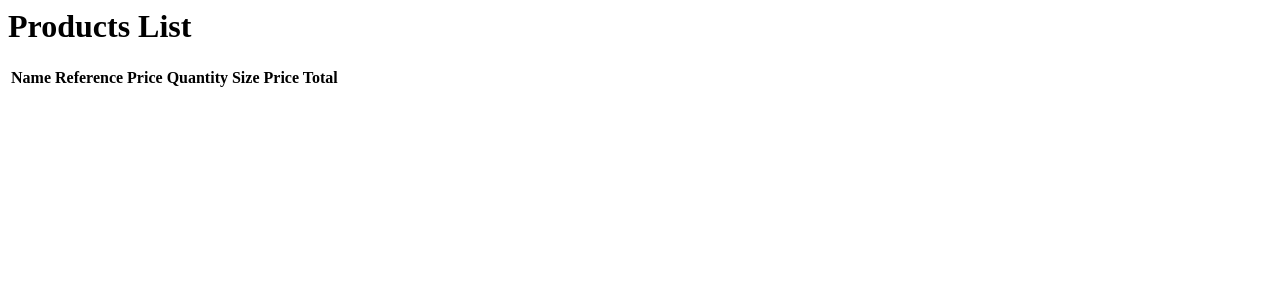
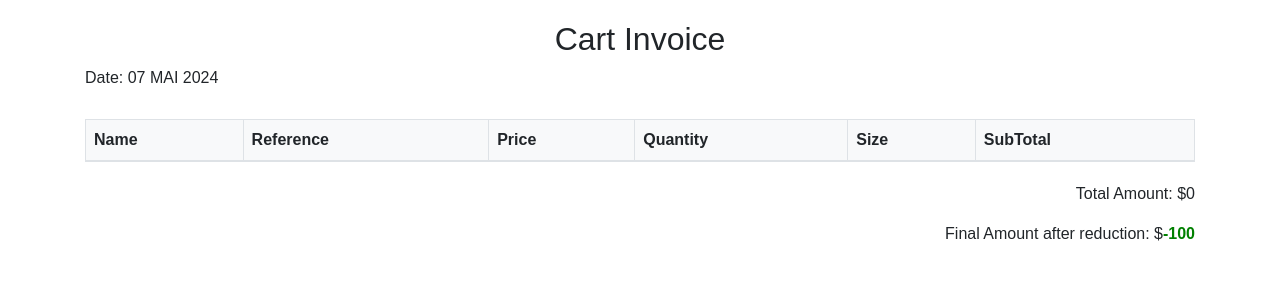
Before and after one commit to elyes2dev/symfonypidev, a Symfony app: template templates/cart/print.html.twig in a window 1280 px wide. Shown: the top 300 px of the page. Run offline with Twig, Linux system fonts and the light colour scheme; the template is opened without the code that fills it, so the values that code supplies are empty; some libraries are stand-ins or nearby versions.

Commit message:
finalll push

```diff
--- a/src/Controller/ProductController.php
+++ b/src/Controller/ProductController.php
@@ -14,7 +14,6 @@ use Symfony\Component\Routing\Annotation\Route;
 use Symfony\Component\HttpFoundation\File\Exception\FileException;
 use Symfony\Component\HttpFoundation\File\UploadedFile;
 use Symfony\Component\Validator\Constraints\File;
-use MercurySeries\FlashyBundle\FlashyNotifier;
 use Joli\JoliNotif\Notification;
 use Joli\JoliNotif\NotifierFactory;
 
@@ -36,12 +35,11 @@ class ProductController extends AbstractController
 
 
     #[Route('/new', name: 'app_product_new', methods: ['GET', 'POST'])]
-    public function new(Request $request, EntityManagerInterface $entityManager,FlashyNotifier $flashy): Response
+    public function new(Request $request, EntityManagerInterface $entityManager): Response
     {
         $product = new Product();
         $form = $this->createForm(ProductType::class, $product);
         $form->handleRequest($request);
-        $flashy->success('Event created!', 'http://your-awesome-link.com');
 
 
         if ($form->isSubmitted() && $form->isValid()) {
@@ -103,6 +101,7 @@ class ProductController extends AbstractController
         if ($form->isSubmitted() && $form->isValid()) {
             $entityManager->flush();
 
+
             return $this->redirectToRoute('app_product_index', [], Response::HTTP_SEE_OTHER);
         }
 
--- a/templates/cart/print.html.twig
+++ b/templates/cart/print.html.twig
@@ -1,21 +1,79 @@
-{% block content %}
+
+<!DOCTYPE html>
+<html lang="en">
+<head>
+    <meta charset="UTF-8">
+    <meta name="viewport" content="width=device-width, initial-scale=1.0">
+    <title>Cart Invoice</title>
+    <!-- Bootstrap CSS -->
+    <link href="https://stackpath.bootstrapcdn.com/bootstrap/4.5.2/css/bootstrap.min.css" rel="stylesheet">
+    <style>
+        body {
+            font-family: Arial, sans-serif;
+        }
+        .container {
+            margin: 20px auto;
+        }
+        .invoice-header h1 {
+            font-size: 32px;
+        }
+        .invoice-logo {
+            text-align: center;
+            margin-bottom: 20px;
+        }
+        .invoice-info p {
+            margin: 5px 0;
+        }
+        .invoice-table {
+            width: 100%;
+            border-collapse: collapse;
+        }
+        .invoice-table th, .invoice-table td {
+            border: 1px solid #dee2e6;
+            padding: 8px;
+        }
+        .invoice-table th {
+            background-color: #f8f9fa;
+        }
+        /* Alternate row colors */
+        .invoice-table tbody tr:nth-child(even) {
+            background-color: #f2f2f2;
+        }
+        .invoice-total {
+            margin-top: 20px;
+            text-align: right;
+        }
+        /* Color for total amount after reduction */
+        .final-amount {
+            color: green;
+            font-weight: bold;
+        }
+    </style>
+</head>
+<body>
     <div class="container">
-        <h1 class="my-4">Products List</h1>
-        <div class="row">
-            <div class="col">
-                <table class="table table-striped">
+        <div class="invoice-header text-center">
+            <h1>Cart Invoice</h1>
+        </div>
+
+        <div class="invoice-info">
+            <p>Date: 07 MAI 2024</p>
+            <br>
+            <!-- Add more invoice information as needed -->
+        </div>
+        <table class="table table-striped invoice-table">
             <thead>
                 <tr>
-                            <th scope="col">Name</th>
-                            <th scope="col">Reference</th>
-                            <th scope="col">Price</th>
-                            <th scope="col">Quantity</th>
-                            <th scope="col">Size</th>
-                            <th scope="col">Price Total</th>
-
+                    <th>Name</th>
+                    <th>Reference</th>
+                    <th>Price</th>
+                    <th>Quantity</th>
+                    <th>Size</th>
+                    <th>SubTotal</th>
                 </tr>
             </thead>
             <tbody>
+                {% set totalPrice = 0 %}
                 {% for cart in carts %}
                     <tr>
                         <td>{{ cart.getidproduct.name }}</td>
@@ -25,10 +83,30 @@
                         <td>{{ cart.size }}</td>
                         <td>{{ cart.priceTotal }}</td>
                     </tr>
+                    {% set totalPrice = totalPrice + cart.priceTotal %}
                 {% endfor %}
             </tbody>
         </table>
+        <div class="invoice-total">
+            <p>Total Amount: ${{ totalPrice }}</p>
+            <p>Final Amount after reduction: $<span class="final-amount">{{ totalPrice - 100 }}</span></p>
         </div>
     </div>
-    </div>
-{% endblock %}
+
+    <!-- JavaScript to get current date -->
+    <script>
+        // Get current date and format it as DD/MM/YYYY
+        window.onload = function() {
+            var today = new Date();
+            var dd = String(today.getDate()).padStart(2, '0');
+            var mm = String(today.getMonth() + 1).padStart(2, '0'); // January is 0!
+            var yyyy = today.getFullYear();
+            today = dd + '/' + mm + '/' + yyyy;
+
+            // Set the current date in the span with id "currentDate"
+            document.getElementById('currentDate').innerText = today;
+        };
+    </script>
+
+</body>
+</html>
--- a/templates/product/edit.html.twig
+++ b/templates/product/edit.html.twig
@@ -641,6 +641,7 @@
             }, index * 100); // Adjust delay between letters (in milliseconds)
         });
     </script>
+
 </body>
 </html>
 {% endblock %}
--- a/templates/product/new.html.twig
+++ b/templates/product/new.html.twig
@@ -643,7 +643,7 @@
         });
     </script>
 
-    {{ include('@MercurySeriesFlashy/flashy.html.twig') }}
+
 </body>
 </html>
 {% endblock %}
--- a/templates/shop/shop.html.twig
+++ b/templates/shop/shop.html.twig
@@ -56,11 +56,7 @@
         </div>
         <br><br><br><br><br><br><br><br><br><br><br><br><br><br><br><br><br><br><br><br><br><br><br><brr><br><br><br><br><br><br><br>
 
-          <!-- Search Bar -->
-                    <div>
-                      <label for="search-input">Search a product : </label>
-                      <input type="text" id="search" placeholder="Search by name">
-                    </div>
+
 
 
 
```
Also changed, not shown: templates/product/index.html.twig (+20 -6 lines). Lines whose indentation alone changed are shown as unchanged.
